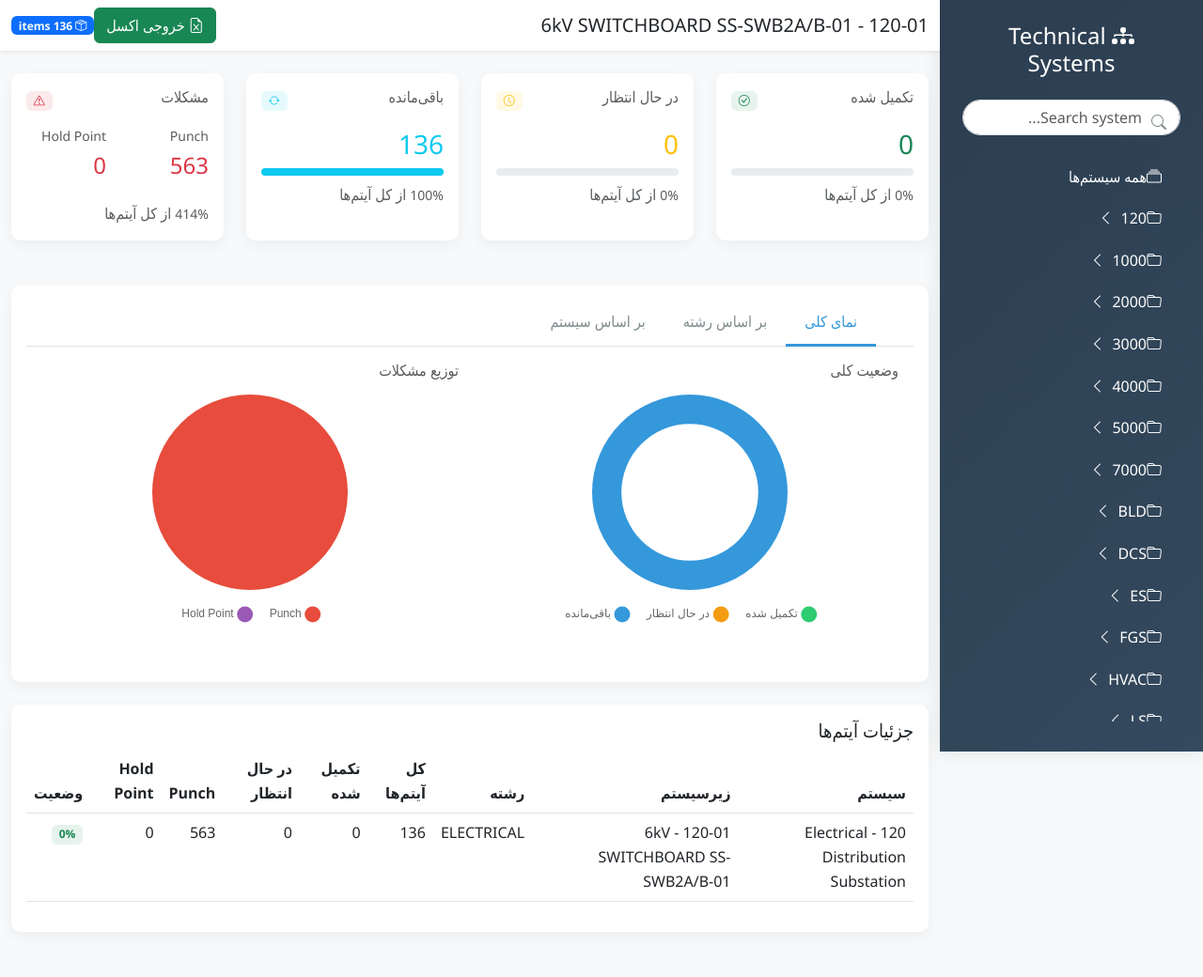
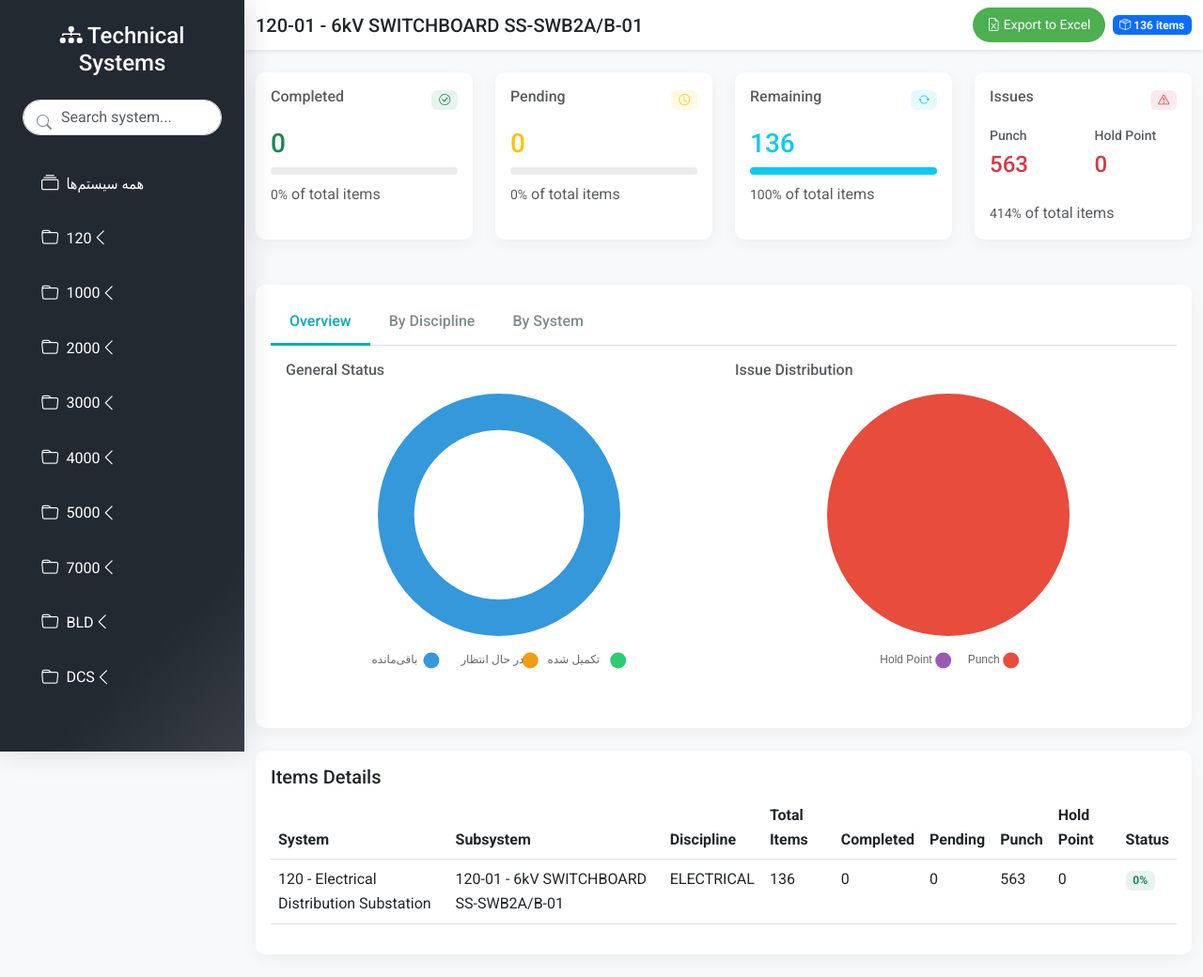
Before and after one commit to akarimvand/hos, a plain HTML site: page index.html in a window 1280 px wide. Shown: the whole page at 94% size. Before the commit the page ends 1016 px from the top, so only its background shows below. Drawn offline with nearby package versions, Linux system fonts and the light colour scheme.

Commit message:
Update index.html

```diff
--- a/index.html
+++ b/index.html
@@ -1,246 +1,145 @@
 <!DOCTYPE html>
-<html lang="fa" dir="rtl">
+<html lang="en" dir="ltr">
 <head>
     <meta charset="UTF-8">
     <meta name="viewport" content="width=device-width, initial-scale=1.0">
-    <title>SAPRA</title>
+    <title>SAPRA Industrial Dashboard</title>
+    <link href="https://fonts.googleapis.com/css?family=Roboto:400,500,700&display=swap" rel="stylesheet">
     <link href="https://cdn.jsdelivr.net/npm/bootstrap@5.3.0/dist/css/bootstrap.min.css" rel="stylesheet">
+    <link rel="stylesheet" href="https://cdn.jsdelivr.net/npm/bootstrap-icons@1.10.0/font/bootstrap-icons.css">
     <script src="https://cdn.jsdelivr.net/npm/bootstrap@5.3.0/dist/js/bootstrap.bundle.min.js"></script>
     <script src="https://cdn.jsdelivr.net/npm/chart.js"></script>
     <script src="https://cdn.jsdelivr.net/npm/papaparse@5.3.0/papaparse.min.js"></script>
     <script src="https://cdn.jsdelivr.net/npm/xlsx@0.18.5/dist/xlsx.full.min.js"></script>
-    <link rel="stylesheet" href="https://cdn.jsdelivr.net/npm/bootstrap-icons@1.10.0/font/bootstrap-icons.css">
     <style>
         :root {
-            --primary-color: #3498db;
-            --success-color: #2ecc71;
-            --warning-color: #f39c12;
-            --danger-color: #e74c3c;
-            --info-color: #1abc9c;
-            --dark-color: #34495e;
-            --light-color: #ecf0f1;
+            --primary-color: #232931;
+            --accent-color: #00adb5;
+            --success-color: #4caf50;
+            --warning-color: #ffa600;
+            --danger-color: #ff2e63;
+            --info-color: #0092ca;
+            --dark-color: #222831;
+            --light-color: #f8f9fa;
         }
-
         body {
-            font-family: 'Vazir', 'Segoe UI', Tahoma, Geneva, Verdana, sans-serif;
+            font-family: 'Roboto', 'Segoe UI', Tahoma, Geneva, Verdana, sans-serif !important;
             background-color: #f8f9fa;
             line-height: 1.6;
         }
-
         .sidebar {
-            background: linear-gradient(135deg, #2c3e50, #34495e);
-            color: white;
+            background: linear-gradient(135deg, #232931 80%, #393e46 100%);
+            color: #fff;
+            position: fixed;
+            left: 0;
+            width: 260px;
+            min-width: 180px;
+            max-width: 100vw;
             height: 100vh;
-            position: fixed;
-            width: 280px;
-            transition: all 0.3s;
-            box-shadow: 0 0 20px rgba(0, 0, 0, 0.1);
+            z-index: 1050;
+            overflow-y: auto;
+            transition: all 0.35s cubic-bezier(.77,0,.18,1);
+            box-shadow: 2px 0 30px #0002;
         }
-
+        .sidebar .tree-node {width: 100%;}
         .main-content {
-            margin-right: 280px;
-            transition: all 0.3s;
+            margin-left: 260px;
+            transition: margin-left 0.35s cubic-bezier(.77,0,.18,1);
         }
-
-        .card {
-            border: none;
-            border-radius: 10px;
-            box-shadow: 0 5px 15px rgba(0, 0, 0, 0.05);
-            transition: all 0.3s ease;
-            background-color: white;
+        @media (max-width: 992px) {
+            .sidebar {
+                left: -260px;
+                width: 220px;
+            }
+            .sidebar.active { left: 0; }
+            .main-content { margin-left: 0; }
+            .main-content.active { filter: blur(2px);}
         }
-
-        .card:hover {
-            transform: translateY(-5px);
-            box-shadow: 0 10px 25px rgba(0, 0, 0, 0.1);
+        @media (max-width: 576px) {
+            .sidebar { width: 100vw; padding: 10px;}
+            .main-content { padding: 0 2px;}
+            .card, .navbar { border-radius: 8px !important;}
         }
-
         .tree-node {
-            padding: 8px 12px;
-            border-radius: 5px;
+            display: flex;
+            align-items: center;
+            padding: 13px 20px;
+            border-radius: 7px;
             margin-bottom: 3px;
             cursor: pointer;
-            transition: all 0.2s;
-            display: flex;
-            align-items: center;
+            font-size: 1rem;
+            min-width: 0;
+            white-space: nowrap;
+            user-select: none;
+            transition: background .16s;
+            width: 100%;
         }
-
-        .tree-node:hover {
-            background-color: rgba(0, 123, 255, 0.3); /* More visible blue hover color */
+        .tree-node:hover, .tree-node.selected {
+            background: #222c38;
+            color: var(--accent-color);
+            font-weight: 600;
         }
-
-        .tree-node.selected {
-            background-color: rgba(52, 152, 219, 0.2);
-            color: var(--primary-color);
-            font-weight: bold;
-        }
-
-        .tree-node i {
-            margin-left: 8px;
-            transition: all 0.3s;
-        }
-
+        .tree-node i { margin-right: 10px; font-size: 1.15em;}
         .tree-children {
-            padding-right: 20px;
-            margin-right: 10px;
-            border-right: 1px dashed rgba(255, 255, 255, 0.2);
+            padding-left: 18px;
+            margin-left: 10px;
+            border-left: 1px dashed #fff3;
             display: none;
         }
-
-        .tree-node.open > .tree-children {
-            display: block;
-        }
-
-        .tree-node.open > i.bi-chevron-left {
-            transform: rotate(-90deg);
-        }
-
-        .progress {
-            height: 8px;
-            border-radius: 4px;
-        }
-
-        .progress-bar {
-            transition: width 0.6s ease;
-        }
-
-        .status-badge {
-            padding: 3px 8px;
-            border-radius: 20px;
-            font-size: 12px;
-            font-weight: bold;
-        }
-
-        .chart-container {
-            position: relative;
-            height: 250px;
-            width: 100%;
-        }
-
-        .system-summary {
-            border-left: 4px solid var(--primary-color);
-            background-color: rgba(52, 152, 219, 0.05);
-        }
-
+        .tree-node.open > .tree-children { display: block; }
+        .tree-node.open > i.bi-chevron-right { transform: rotate(90deg);}
         .search-box {
             position: relative;
         }
-
         .search-box i {
             position: absolute;
             left: 15px;
             top: 12px;
             color: #7f8c8d;
         }
-
         .search-box input {
-            padding-right: 15px;
             padding-left: 40px;
             border-radius: 20px;
             border: 1px solid #ddd;
         }
-
+        .card {
+            border: none;
+            border-radius: 10px;
+            box-shadow: 0 5px 15px rgba(0,0,0,.05);
+            transition: all 0.3s;
+            background-color: #fff;
+        }
+        .card:hover {
+            transform: translateY(-2px);
+            box-shadow: 0 10px 32px rgba(0,0,0,.08);
+        }
+        .progress { height: 8px; border-radius: 4px;}
+        .progress-bar { transition: width 0.6s;}
         .export-btn {
             background-color: var(--success-color);
-            color: white;
+            color: #fff;
             border: none;
             border-radius: 20px;
             padding: 8px 15px;
             font-size: 14px;
             transition: all 0.3s;
         }
-
-        .export-btn:hover {
-            background-color: #27ae60;
-            transform: translateY(-2px);
-        }
-
+        .export-btn:hover { background: #388e3c;}
         .nav-tabs .nav-link {
             border: none;
             color: #7f8c8d;
             font-weight: 500;
             padding: 10px 20px;
         }
-
         .nav-tabs .nav-link.active {
-            color: var(--primary-color);
-            border-bottom: 3px solid var(--primary-color);
-            background-color: transparent;
+            color: var(--accent-color);
+            border-bottom: 3px solid var(--accent-color);
+            background: none;
         }
-
-        @media (max-width: 992px) {
-            .sidebar {
-                width: 250px;
-                transform: translateX(-250px);
-            }
-
-            .main-content {
-                margin-right: 0;
-            }
-
-            .sidebar.active {
-                transform: translateX(0);
-            }
-
-            .main-content.active {
-                margin-right: 250px;
-            }
-        }
-
-        /* RTL specific styles */
-        [dir="rtl"] .tree-node i {
-            margin-right: 8px;
-            margin-left: 0;
-        }
-
-        [dir="rtl"] .search-box i {
-            right: 15px;
-            left: auto;
-        }
-
-        [dir="rtl"] .search-box input {
-            padding-left: 15px;
-            padding-right: 40px;
-        }
-
-        [dir="rtl"] .tree-children {
-            padding-left: 20px;
-            padding-right: 0;
-            margin-left: 10px;
-            margin-right: 0;
-            border-left: 1px dashed rgba(255, 255, 255, 0.2);
-            border-right: none;
-        }
-
-        /* Animation classes */
-        .fade-in {
-            animation: fadeIn 0.5s ease-in-out;
-        }
-
-        @keyframes fadeIn {
-            from { opacity: 0; transform: translateY(10px); }
-            to { opacity: 1; transform: translateY(0); }
-        }
-
         /* Custom scrollbar */
-        ::-webkit-scrollbar {
-            width: 6px;
-            height: 6px;
-        }
-
-        ::-webkit-scrollbar-track {
-            background: #f1f1f1;
-            border-radius: 10px;
-        }
-
-        ::-webkit-scrollbar-thumb {
-            background: #bdc3c7;
-            border-radius: 10px;
-        }
-
-        ::-webkit-scrollbar-thumb:hover {
-            background: #7f8c8d;
-        }
+        ::-webkit-scrollbar { width: 6px; height: 6px;}
+        ::-webkit-scrollbar-thumb { background: #bdc3c7; border-radius: 8px;}
+        ::-webkit-scrollbar-thumb:hover { background: #7f8c8d;}
     </style>
 </head>
 <body>
@@ -250,12 +149,10 @@
             <h4 class="text-center mb-4">
                 <i class="bi bi-diagram-3-fill"></i> Technical Systems
             </h4>
-
             <div class="search-box mb-4">
                 <i class="bi bi-search"></i>
                 <input type="text" class="form-control" placeholder="Search system..." id="searchInput">
             </div>
-
             <div class="tree-view-container" style="max-height: calc(100vh - 200px); overflow-y: auto;">
                 <div id="treeview"></div>
             </div>
@@ -270,14 +167,12 @@
                 <button class="navbar-toggler" type="button" id="sidebarToggle">
                     <span class="navbar-toggler-icon"></span>
                 </button>
-
                 <div class="d-flex align-items-center">
                     <h5 class="mb-0" id="dashboardTitle">Technical Subsystems Management Dashboard</h5>
                 </div>
-
                 <div class="d-flex align-items-center">
-                    <button class="btn btn-success me-2" id="exportExcel">
-                        <i class="bi bi-file-earmark-excel"></i> خروجی اکسل
+                    <button class="btn export-btn me-2" id="exportExcel">
+                        <i class="bi bi-file-earmark-excel"></i> Export to Excel
                     </button>
                     <span class="badge bg-primary">
                         <i class="bi bi-box-seam"></i>
@@ -286,7 +181,6 @@
                 </div>
             </div>
         </nav>
-
         <!-- Dashboard Content -->
         <div class="container-fluid py-4">
             <!-- Summary Cards -->
@@ -295,7 +189,7 @@
                     <div class="card h-100">
                         <div class="card-body">
                             <div class="d-flex justify-content-between align-items-center mb-3">
-                                <h6 class="card-title text-muted">تکمیل شده</h6>
+                                <h6 class="card-title text-muted">Completed</h6>
                                 <span class="badge bg-success bg-opacity-10 text-success">
                                     <i class="bi bi-check-circle"></i>
                                 </span>
@@ -304,16 +198,15 @@
                             <div class="progress mb-2">
                                 <div class="progress-bar bg-success" role="progressbar" id="doneProgress" style="width: 0%"></div>
                             </div>
-                            <p class="text-muted mb-0"><small id="donePercent">0%</small> از کل آیتم‌ها</p>
+                            <p class="text-muted mb-0"><small id="donePercent">0%</small> of total items</p>
                         </div>
                     </div>
                 </div>
-
                 <div class="col-md-6 col-lg-3 mb-4">
                     <div class="card h-100">
                         <div class="card-body">
                             <div class="d-flex justify-content-between align-items-center mb-3">
-                                <h6 class="card-title text-muted">در حال انتظار</h6>
+                                <h6 class="card-title text-muted">Pending</h6>
                                 <span class="badge bg-warning bg-opacity-10 text-warning">
                                     <i class="bi bi-clock"></i>
                                 </span>
@@ -322,16 +215,15 @@
                             <div class="progress mb-2">
                                 <div class="progress-bar bg-warning" role="progressbar" id="pendingProgress" style="width: 0%"></div>
                             </div>
-                            <p class="text-muted mb-0"><small id="pendingPercent">0%</small> از کل آیتم‌ها</p>
+                            <p class="text-muted mb-0"><small id="pendingPercent">0%</small> of total items</p>
                         </div>
                     </div>
                 </div>
-
                 <div class="col-md-6 col-lg-3 mb-4">
                     <div class="card h-100">
                         <div class="card-body">
                             <div class="d-flex justify-content-between align-items-center mb-3">
-                                <h6 class="card-title text-muted">باقی‌مانده</h6>
+                                <h6 class="card-title text-muted">Remaining</h6>
                                 <span class="badge bg-info bg-opacity-10 text-info">
                                     <i class="bi bi-arrow-repeat"></i>
                                 </span>
@@ -340,16 +232,15 @@
                             <div class="progress mb-2">
                                 <div class="progress-bar bg-info" role="progressbar" id="remainingProgress" style="width: 0%"></div>
                             </div>
-                            <p class="text-muted mb-0"><small id="remainingPercent">0%</small> از کل آیتم‌ها</p>
+                            <p class="text-muted mb-0"><small id="remainingPercent">0%</small> of total items</p>
                         </div>
                     </div>
                 </div>
-
                 <div class="col-md-6 col-lg-3 mb-4">
                     <div class="card h-100">
                         <div class="card-body">
                             <div class="d-flex justify-content-between align-items-center mb-3">
-                                <h6 class="card-title text-muted">مشکلات</h6>
+                                <h6 class="card-title text-muted">Issues</h6>
                                 <span class="badge bg-danger bg-opacity-10 text-danger">
                                     <i class="bi bi-exclamation-triangle"></i>
                                 </span>
@@ -364,12 +255,11 @@
                                     <h4 class="text-danger" id="holdCount">0</h4>
                                 </div>
                             </div>
-                            <p class="text-muted mb-0"><small id="issuesPercent">0%</small> از کل آیتم‌ها</p>
+                            <p class="text-muted mb-0"><small id="issuesPercent">0%</small> of total items</p>
                         </div>
                     </div>
                 </div>
             </div>
-
             <!-- Charts Section -->
             <div class="row">
                 <div class="col-12">
@@ -377,38 +267,35 @@
                         <div class="card-body">
                             <ul class="nav nav-tabs" id="chartTabs" role="tablist">
                                 <li class="nav-item" role="presentation">
-                                    <button class="nav-link active" id="overview-tab" data-bs-toggle="tab" data-bs-target="#overview" type="button" role="tab">نمای کلی</button>
+                                    <button class="nav-link active" id="overview-tab" data-bs-toggle="tab" data-bs-target="#overview" type="button" role="tab">Overview</button>
                                 </li>
                                 <li class="nav-item" role="presentation">
-                                    <button class="nav-link" id="discipline-tab" data-bs-toggle="tab" data-bs-target="#discipline" type="button" role="tab">بر اساس رشته</button>
+                                    <button class="nav-link" id="discipline-tab" data-bs-toggle="tab" data-bs-target="#discipline" type="button" role="tab">By Discipline</button>
                                 </li>
                                 <li class="nav-item" role="presentation">
-                                    <button class="nav-link" id="system-tab" data-bs-toggle="tab" data-bs-target="#system" type="button" role="tab">بر اساس سیستم</button>
+                                    <button class="nav-link" id="system-tab" data-bs-toggle="tab" data-bs-target="#system" type="button" role="tab">By System</button>
                                 </li>
                             </ul>
-
                             <div class="tab-content p-3" id="chartTabsContent">
                                 <div class="tab-pane fade show active" id="overview" role="tabpanel">
                                     <div class="row">
                                         <div class="col-lg-6 mb-4">
-                                            <h6 class="text-muted mb-3">وضعیت کلی</h6>
+                                            <h6 class="text-muted mb-3">General Status</h6>
                                             <div class="chart-container">
                                                 <canvas id="overviewChart"></canvas>
                                             </div>
                                         </div>
                                         <div class="col-lg-6 mb-4">
-                                            <h6 class="text-muted mb-3">توزیع مشکلات</h6>
+                                            <h6 class="text-muted mb-3">Issue Distribution</h6>
                                             <div class="chart-container">
                                                 <canvas id="issuesChart"></canvas>
                                             </div>
                                         </div>
                                     </div>
                                 </div>
-
                                 <div class="tab-pane fade" id="discipline" role="tabpanel">
                                     <div class="row" id="disciplineCharts"></div>
                                 </div>
-
                                 <div class="tab-pane fade" id="system" role="tabpanel">
                                     <div class="row" id="systemCharts"></div>
                                 </div>
@@ -417,31 +304,30 @@
                     </div>
                 </div>
             </div>
-
             <!-- Data Table -->
             <div class="row">
                 <div class="col-12">
                     <div class="card">
                         <div class="card-body">
-                            <h5 class="card-title">جزئیات آیتم‌ها</h5>
+                            <h5 class="card-title">Items Details</h5>
                             <div class="table-responsive">
                                 <table class="table table-hover" id="dataTable">
                                     <thead>
                                         <tr>
-                                            <th>سیستم</th>
-                                            <th>زیرسیستم</th>
-                                            <th>رشته</th>
-                                            <th>کل آیتم‌ها</th>
-                                            <th>تکمیل شده</th>
-                                            <th>در حال انتظار</th>
+                                            <th>System</th>
+                                            <th>Subsystem</th>
+                                            <th>Discipline</th>
+                                            <th>Total Items</th>
+                                            <th>Completed</th>
+                                            <th>Pending</th>
                                             <th>Punch</th>
                                             <th>Hold Point</th>
-                                            <th>وضعیت</th>
+                                            <th>Status</th>
                                         </tr>
                                     </thead>
                                     <tbody id="dataTableBody">
                                         <tr>
-                                            <td colspan="9" class="text-center py-5 text-muted">لطفاً یک زیرسیستم را از لیست انتخاب کنید</td>
+                                            <td colspan="9" class="text-center py-5 text-muted">Please select a subsystem from the list</td>
                                         </tr>
                                     </tbody>
                                 </table>
@@ -452,7 +338,6 @@
             </div>
         </div>
     </div>
-
     <script>
         // Data structures
         const dataModel = {
```
